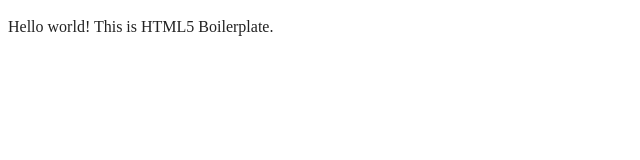
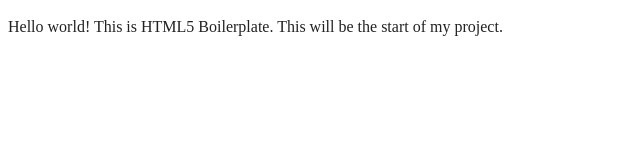
Before and after one commit to jbdcodes/jbdcodes.github.io, a plain HTML site: page index.html in a window 1280 px wide. Shown: the whole page, without its empty margins (0-640 px from the left). Drawn offline with Linux system fonts and the light colour scheme; files whose address does not match are found by name.

Commit message:
Update index.html

```diff
--- a/index.html
+++ b/index.html
@@ -24,7 +24,8 @@
 <body>
 
   <!-- Add your site or application content here -->
-  <p>Hello world! This is HTML5 Boilerplate.</p>
+  <p>Hello world! This is HTML5 Boilerplate. This will be the start of my project.
+  </p>
   <script src="js/app.js"></script>
 
 </body>
```
